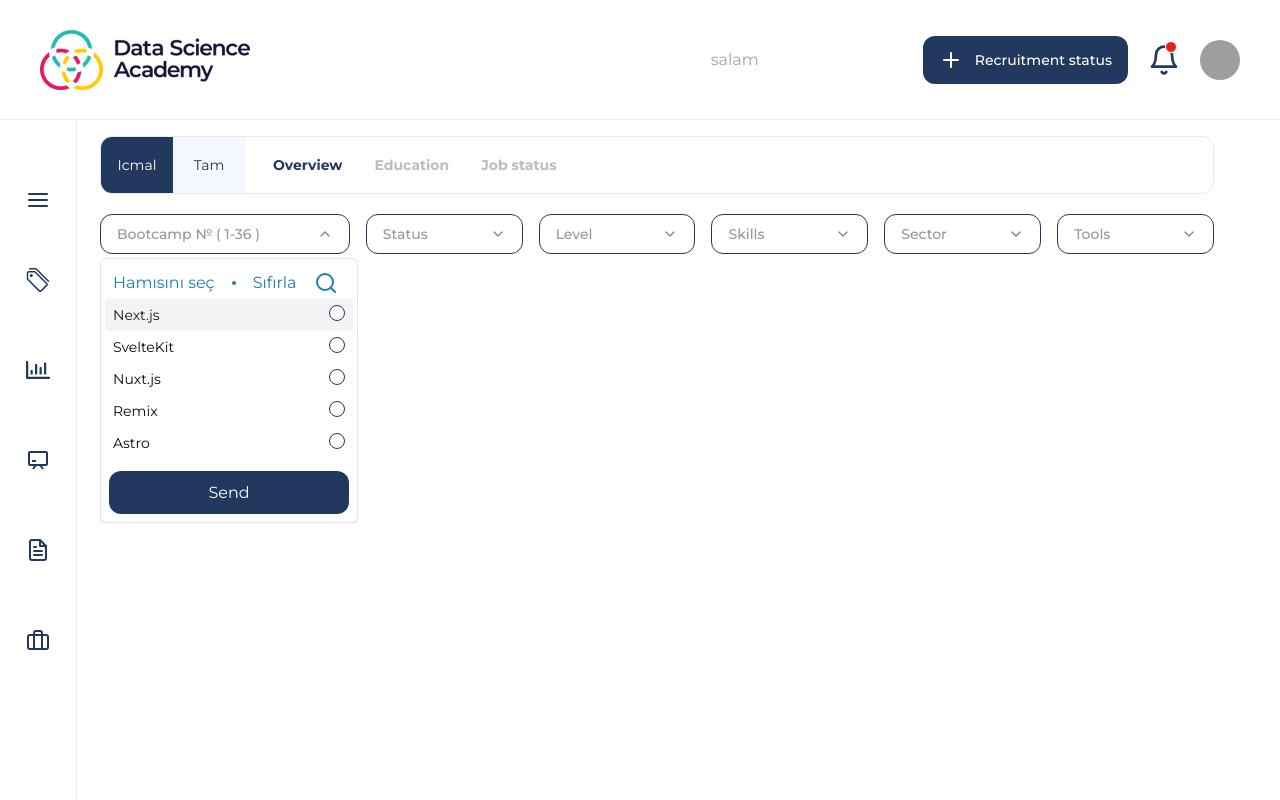
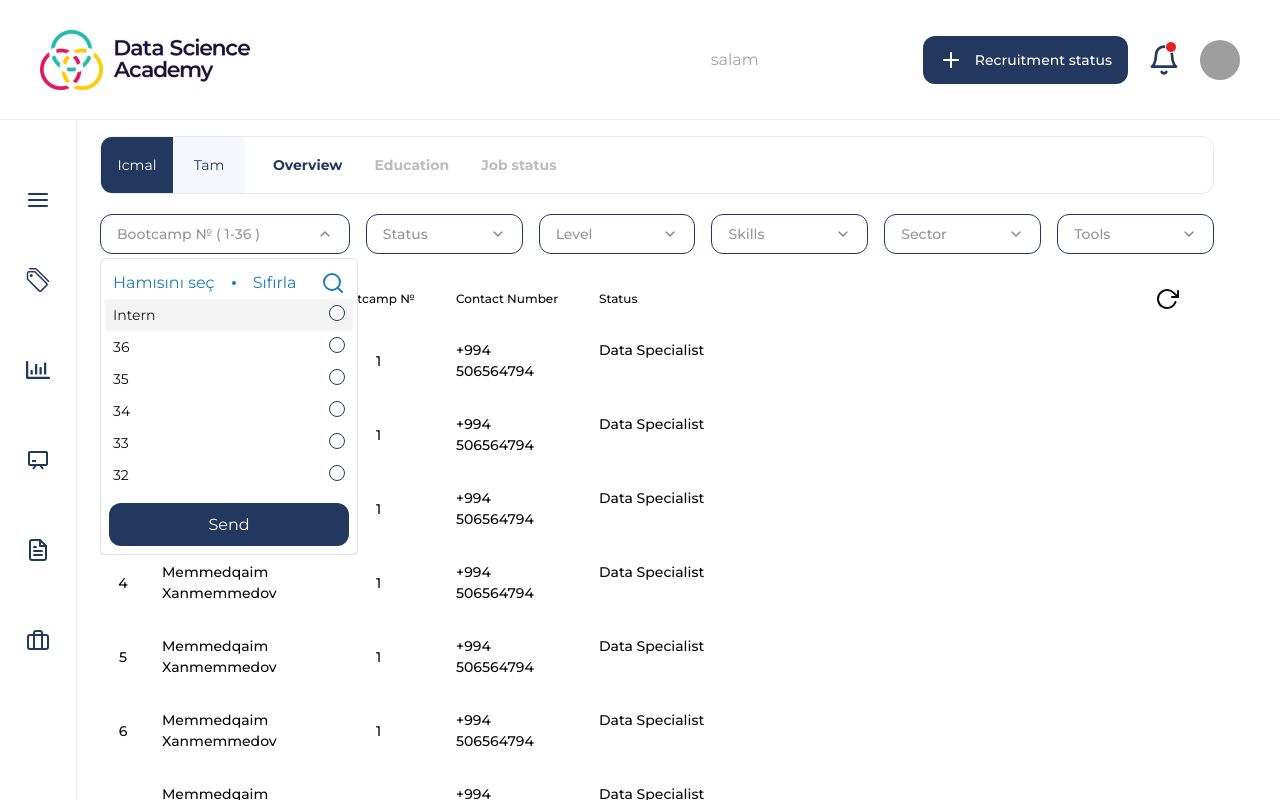
Before and after one commit to QssAnalytic/DataGovernance, a React (Vite) app: page /talent-pool in a window 1280 px wide. Both pictures are taken after a click on the button "Bootcamp № ( 1-36 )". Shown: the top 800 px of the page. Built offline with nearby package versions, Linux system fonts and the light colour scheme; grey boxes are pictures that could not be loaded.

Commit message:
overviewPage

```diff
--- a/src/components/Shared/SideBar/MiniMenu.tsx
+++ b/src/components/Shared/SideBar/MiniMenu.tsx
@@ -100,7 +100,7 @@ export const MiniMenu = ({ isMenuOpen, toggleMenu, closeMenu }: { isMenuOpen: bo
                         <AccordionTrigger isOpen={openAccordions.training} className={`text-[#22385F]  ${openAccordions.training ? "bg-[rgba(34,56,95,1)] text-white" : ""}`}>
                             Training
                         </AccordionTrigger>
-                        <AccordionContent className="flex items-center gap-x-[10px] pl-[1.7rem] text-[#22385F] py-[2px] hover:bg-[rgba(34,56,95,0.39)] hover:text-white hover:cursor-pointer duration-200 rounded-xl group">
+                        <AccordionContent onClick={() => handleNavigation('t')} className="flex items-center gap-x-[10px] pl-[1.7rem] text-[#22385F] py-[2px] hover:bg-[rgba(34,56,95,0.39)] hover:text-white hover:cursor-pointer duration-200 rounded-xl group">
                             <span className="w-[5px] h-[5px] rounded-full bg-[#22385F] group-hover:bg-white"></span>Tracker
                         </AccordionContent>
                         <AccordionContent className="flex items-center gap-x-[10px] pl-[1.7rem] text-[#22385F] py-[2px] hover:bg-[rgba(34,56,95,0.39)] hover:text-white hover:cursor-pointer duration-200 rounded-xl group">
--- a/src/pages/career/talent-pool/components/CustomDropDown/index.tsx
+++ b/src/pages/career/talent-pool/components/CustomDropDown/index.tsx
@@ -1,5 +1,5 @@
 import * as React from "react";
-import {  ChevronsDown, Search } from "lucide-react";
+import { ChevronsDown, Search } from "lucide-react";
 import { motion, AnimatePresence } from "framer-motion";
 import { IoMdClose } from "react-icons/io";
 import { FiChevronDown } from "react-icons/fi";
@@ -28,7 +28,7 @@ export const CommandInput = React.forwardRef<
     <input
       ref={ref}
       {...props} // Spread all props to the native input
-      className={`command-input ${props.className || ""}`} // Add a default class
+      className={`command-input pl-[8px] outline-none ${props.className || ""}`} // Add a default class
     />
   );
 });
@@ -47,7 +47,7 @@ interface ComboboxDemoProps {
   triggerWidth?: string; // Add placeholder prop
 }
 
-export function ComboboxDemo({ frameworks, placeholder = "Search framework...",triggerWidth='182px' }: ComboboxDemoProps) {
+export function ComboboxDemo({ frameworks, placeholder = "Search framework...", triggerWidth = '182px' }: ComboboxDemoProps) {
   const [open, setOpen] = React.useState(false);
   const [selectedValues, setSelectedValues] = React.useState<string[]>([]);
   const [isSearchActive, setIsSearchActive] = React.useState(false);
@@ -93,7 +93,7 @@ export function ComboboxDemo({ frameworks, placeholder = "Search framework...",t
           aria-expanded={open}
           className=" justify-between"
           onClick={() => setOpen(!open)}
-          style={{width:triggerWidth}}
+          style={{ width: triggerWidth }}
         >
           <span className="text-[14px] text-[rgba(150,150,150,1)] ">{placeholder}</span>
           <motion.div
@@ -108,7 +108,8 @@ export function ComboboxDemo({ frameworks, placeholder = "Search framework...",t
       <PopoverContent className="w-[258px] p-0 pop-content" style={{ overflow: "hidden" }}>
         <Command>
           {/* Buttons and Search Input Side by Side */}
-          <div className="flex px-3 pt-3 items-center gap-x-[17px] relative z-40 bg-white">
+          <div className="flex px-3 pt-3 items-center justify-between relative z-40 bg-white">
+            <div className="flex gap-x-[17px] items-center">
             <p
               onClick={handleSelectAll}
               className="bg-white text-[rgba(29,126,183,1)] cursor-pointer"
@@ -122,20 +123,21 @@ export function ComboboxDemo({ frameworks, placeholder = "Search framework...",t
             >
               Sıfırla
             </p>
+            </div>
 
             {/* Search Icon to toggle search input */}
-            {
-              isSearchActive ?
+            {placeholder !== "Level" &&
+              (isSearchActive ? (
                 <IoMdClose
                   className="cursor-pointer text-[rgba(29,126,183,1)] w-[24px] h-[24px]"
                   onClick={handleSearchToggle}
                 />
-              :
+              ) : (
                 <Search
                   className="cursor-pointer text-[rgba(29,126,183,1)]"
                   onClick={handleSearchToggle}
                 />
-            }
+              ))}
           </div>
 
           {/* Conditionally show the search input with animation */}
--- a/src/pages/career/talent-pool/components/FilterTab/index.tsx
+++ b/src/pages/career/talent-pool/components/FilterTab/index.tsx
@@ -2,36 +2,114 @@ import React from 'react'
 import { ComboboxDemo } from '../CustomDropDown'
 
 export const FilterTab = () => {
-  const frameworks = [
+  const bootCamp = [
     {
-      value: "next.js",
-      label: "Next.js",
+      value: "intern",
+      label: "Intern",
     },
     {
-      value: "sveltekit",
-      label: "SvelteKit",
+      value: "36",
+      label: "36",
     },
     {
-      value: "nuxt.js",
-      label: "Nuxt.js",
+      value: "35",
+      label: "35",
     },
     {
-      value: "remix",
-      label: "Remix",
+      value: "34",
+      label: "34",
     },
     {
-      value: "astro",
-      label: "Astro",
+      value: "33",
+      label: "33",
     },
+    {
+      value: "32",
+      label: "32",
+    },
+  ]
+  const status = [
+    {
+      value: "dataSpecialist",
+      label: "Data specialist",
+    },
+    {
+      value: "otherEmployment",
+      label: "Other employment",
+    },
+    {
+      value: "interested",
+      label: "Interested",
+    },
+    {
+      value: "notInterested",
+      label: "Not interested",
+    },
+    {
+      value: "urgent",
+      label: "Urgent",
+    },
+    {
+      value: "CVsent",
+      label: "CV sent",
+    },
+  ]
+  const level = [
+    {
+      value: "junior",
+      label: "Junior",
+    },
+    {
+      value: "mid",
+      label: "Mid",
+    },
+    {
+      value: "senior",
+      label: "Senior",
+    }
+  ]
+  const skills = [
+    {
+      value: "ml",
+      label: "ML",
+    },
+    {
+      value: "dataScience",
+      label: "Data Science",
+    },
+    {
+      value: "bi",
+      label: "BI",
+    }
+  ]
+  const sector = [
+    {
+      value: "telecommunication",
+      label: "Telecommunication",
+    },
+    {
+      value: "marketingOil",
+      label: "Marketing oil",
+    }
+  ]
+  const tools = [
+    {
+      value: "sql",
+      label: "SQL",
+    },
+    {
+      value: "python",
+      label: "MPython",
+    }
   ]
   return (
     <div className='flex gap-x-[16px]'>
-      <ComboboxDemo frameworks={frameworks} placeholder='Bootcamp №   ( 1-36 )' triggerWidth='294px'/>
-      <ComboboxDemo frameworks={frameworks} placeholder='Status' />
-      <ComboboxDemo frameworks={frameworks} placeholder='Level' />
-      <ComboboxDemo frameworks={frameworks} placeholder='Skills' />
-      <ComboboxDemo frameworks={frameworks} placeholder='Sector' />
-      <ComboboxDemo frameworks={frameworks} placeholder='Tools' />
+      <ComboboxDemo frameworks={bootCamp} placeholder='Bootcamp №   ( 1-36 )' triggerWidth='294px'/>
+      <ComboboxDemo frameworks={status} placeholder='Status' />
+      <ComboboxDemo frameworks={level} placeholder='Level' />
+      <ComboboxDemo frameworks={skills} placeholder='Skills' />
+      <ComboboxDemo frameworks={sector} placeholder='Sector' />
+      <ComboboxDemo frameworks={tools} placeholder='Tools' />
     </div>
   )
 }
--- a/src/pages/career/talent-pool/components/TableChanger/index.tsx
+++ b/src/pages/career/talent-pool/components/TableChanger/index.tsx
@@ -1,10 +1,9 @@
 import { useState } from "react";
 
-const TableChanger = () => {
+const TableChanger = ({ setActiveSubTab }: { setActiveSubTab: (tab: string) => void }) => {
     const options = ["Overview", "Education", "Job status"];
     const [activeTab, setActiveTab] = useState("Icmal");
     const [activeOptions, setActiveOptions] = useState<string[]>([options[0]]);
-
 
     const handleOptionClick = (option: string) => {
         if (activeTab === "Tam") {
@@ -15,6 +14,7 @@ const TableChanger = () => {
             }
         } else {
             setActiveOptions([option]);
+            setActiveSubTab(option); // Update the active sub-tab when `Icmal` is active
         }
     };
 
@@ -29,6 +29,7 @@ const TableChanger = () => {
                     onClick={() => {
                         setActiveTab("Icmal");
                         setActiveOptions([options[0]]); // Reset selection when switching tabs
+                        setActiveSubTab(options[0]); // Set the first option as default
                     }}
                 >
                     Icmal
--- /dev/null
+++ b/src/pages/career/talent-pool/components/tables/education/tableIndex.tsx
@@ -0,0 +1,7 @@
+import React from 'react'
+
+export const EducationTable = () => {
+  return (
+    <div>Education table</div>
+  )
+}
--- /dev/null
+++ b/src/pages/career/talent-pool/components/tables/job status/tableIndex.tsx
@@ -0,0 +1,7 @@
+import React from 'react'
+
+export const JobStatusTable = () => {
+  return (
+    <div>Job status table</div>
+  )
+}
--- /dev/null
+++ b/src/pages/career/talent-pool/components/tables/overview table/tableIndex.tsx
@@ -0,0 +1,182 @@
+import { FiRotateCw } from "react-icons/fi";
+
+export const OverviewTable = () => {
+    const data = [
+        {
+            id:1,
+            nameSname:"Memmedqaim Xanmemmedov",
+            bootNumber:"1",
+            contactNumber:"+994 506564794",
+            status:"Data Specialist"
+        },
+        {
+            id:2,
+            nameSname:"Memmedqaim Xanmemmedov",
+            bootNumber:"1",
+            contactNumber:"+994 506564794",
+            status:"Data Specialist"
+        },
+        {
+            id:3,
+            nameSname:"Memmedqaim Xanmemmedov",
+            bootNumber:"1",
+            contactNumber:"+994 506564794",
+            status:"Data Specialist"
+        },
+        {
+            id:4,
+            nameSname:"Memmedqaim Xanmemmedov",
+            bootNumber:"1",
+            contactNumber:"+994 506564794",
+            status:"Data Specialist"
+        },
+        {
+            id:5,
+            nameSname:"Memmedqaim Xanmemmedov",
+            bootNumber:"1",
+            contactNumber:"+994 506564794",
+            status:"Data Specialist"
+        },
+        {
+            id:6,
+            nameSname:"Memmedqaim Xanmemmedov",
+            bootNumber:"1",
+            contactNumber:"+994 506564794",
+            status:"Data Specialist"
+        },
+        {
+            id:7,
+            nameSname:"Memmedqaim Xanmemmedov",
+            bootNumber:"1",
+            contactNumber:"+994 506564794",
+            status:"Data Specialist"
+        },
+        {
+            id:8,
+            nameSname:"Memmedqaim Xanmemmedov",
+            bootNumber:"1",
+            contactNumber:"+994 506564794",
+            status:"Data Specialist"
+        },
+        {
+            id:9,
+            nameSname:"Memmedqaim Xanmemmedov",
+            bootNumber:"1",
+            contactNumber:"+994 506564794",
+            status:"Data Specialist"
+        },
+        {
+            id:10,
+            nameSname:"Memmedqaim Xanmemmedov",
+            bootNumber:"1",
+            contactNumber:"+994 506564794",
+            status:"Data Specialist"
+        },
+        {
+            id:11,
+            nameSname:"Memmedqaim Xanmemmedov",
+            bootNumber:"1",
+            contactNumber:"+994 506564794",
+            status:"Data Specialist"
+        },
+        {
+            id:12,
+            nameSname:"Memmedqaim Xanmemmedov",
+            bootNumber:"1",
+            contactNumber:"+994 506564794",
+            status:"Data Specialist"
+        },
+        {
+            id:13,
+            nameSname:"Memmedqaim Xanmemmedov",
+            bootNumber:"1",
+            contactNumber:"+994 506564794",
+            status:"Data Specialist"
+        },
+        {
+            id:14,
+            nameSname:"Memmedqaim Xanmemmedov",
+            bootNumber:"1",
+            contactNumber:"+994 506564794",
+            status:"Data Specialist"
+        },
+        {
+            id:15,
+            nameSname:"Memmedqaim Xanmemmedov",
+            bootNumber:"1",
+            contactNumber:"+994 506564794",
+            status:"Data Specialist"
+        },
+        {
+            id:16,
+            nameSname:"Memmedqaim Xanmemmedov",
+            bootNumber:"1",
+            contactNumber:"+994 506564794",
+            status:"Data Specialist"
+        },
+        {
+            id:17,
+            nameSname:"Memmedqaim Xanmemmedov",
+            bootNumber:"1",
+            contactNumber:"+994 506564794",
+            status:"Data Specialist"
+        },
+        {
+            id:18,
+            nameSname:"Memmedqaim Xanmemmedov",
+            bootNumber:"1",
+            contactNumber:"+994 506564794",
+            status:"Data Specialist"
+        },
+        {
+            id:19,
+            nameSname:"Memmedqaim Xanmemmedov",
+            bootNumber:"1",
+            contactNumber:"+994 506564794",
+            status:"Data Specialist"
+        },
+        {
+            id:20,
+            nameSname:"Memmedqaim Xanmemmedov",
+            bootNumber:"1",
+            contactNumber:"+994 506564794",
+            status:"Data Specialist"
+        },
+    ]
+  return (
+    <div className='w-full'>
+        <div className="tableHeader flex justify-between items-center">
+            <div className="leftHeader flex">
+                <div className='headerTD p-[16px] font-medium text-[12px] w-[46px]'>ID</div>
+                <div className='headerTD p-[16px] font-medium text-[12px] w-[171px]'>Ad və Soyad</div>
+                <div className='headerTD p-[16px] font-medium text-[12px] w-[123px]'>Bootcamp № </div>
+                <div className='headerTD p-[16px] font-medium text-[12px] w-[143px]'>Contact Number</div>
+                <div className='headerTD p-[16px] font-medium text-[12px] w-[170px]'>Status</div>
+            </div>
+            <div className="rightHeader w-[95px] p-[10px] flex items-center justify-center"><FiRotateCw className='w-[24px] h-[24px]'/></div>
+        </div>
+        <div className='table'>
+            {
+                data.map((rowData)=>(
+                    <div className="row flex justify-between items-center">
+                        <div className="rowLeft flex ">
+                            <div className="p-[16px] flex items-center justify-center font-medium text-[14px] w-[46px]">{rowData.id}</div>
+                            <div className="p-[16px] font-medium text-[14px] w-[171px]">{rowData.nameSname}</div>
+                            <div className="p-[16px] flex items-center justify-center font-medium text-[14px] w-[123px]">{rowData.bootNumber}</div>
+                            <div className="p-[16px] font-medium text-[14px] w-[143px]">{rowData.contactNumber}</div>
+                            <div className="p-[16px] font-medium text-[14px] w-[170px]">{rowData.status}</div>
+                        </div>
+                        <div className="rowRight">
+                            <div></div>
+                            <div></div>
+                        </div>
+                    </div>
+                ))
+            }
+            <div>
+
+            </div>
+        </div>
+    </div>
+  )
+}
--- a/src/pages/career/talent-pool/index.tsx
+++ b/src/pages/career/talent-pool/index.tsx
@@ -2,12 +2,15 @@ import { useEffect, useState } from 'react'
 import { useUIStore } from "../../../services/store/useUIStore";
 import TableChanger from './components/TableChanger';
 import { FilterTab } from './components/FilterTab';
+import { OverviewTable } from './components/tables/overview table/tableIndex';
+import { EducationTable } from './components/tables/education/tableIndex';
+import { JobStatusTable } from './components/tables/job status/tableIndex';
 
 
 export const TalentPool = () => {
     const { setButtonLabel, setModalContent, setPageCustomHeader } = useUIStore();
-
     const [isLoading, setIsLoading] =  useState(true)
+    const [activeSubTab,setActiveSubTab] = useState("Overview")
     useEffect(()=>{
         setButtonLabel("Recruitment status");
     setModalContent(
@@ -23,9 +26,13 @@ export const TalentPool = () => {
     }
     return (
         <div className='w-[calc(100%-50px)] h-full flex flex-col gap-y-[20px]'>
-            <TableChanger/>
-            <FilterTab/>
-
+            <TableChanger setActiveSubTab={setActiveSubTab}/>
+            <FilterTab />
+            <div className='w-full'>
+                {activeSubTab === 'Overview' && <OverviewTable />}
+                {activeSubTab === 'Education' && <EducationTable />}
+                {activeSubTab === 'Job status' && <JobStatusTable />}
+            </div>
         </div>
     )
 }
```
Lines whose indentation alone changed are shown as unchanged.
